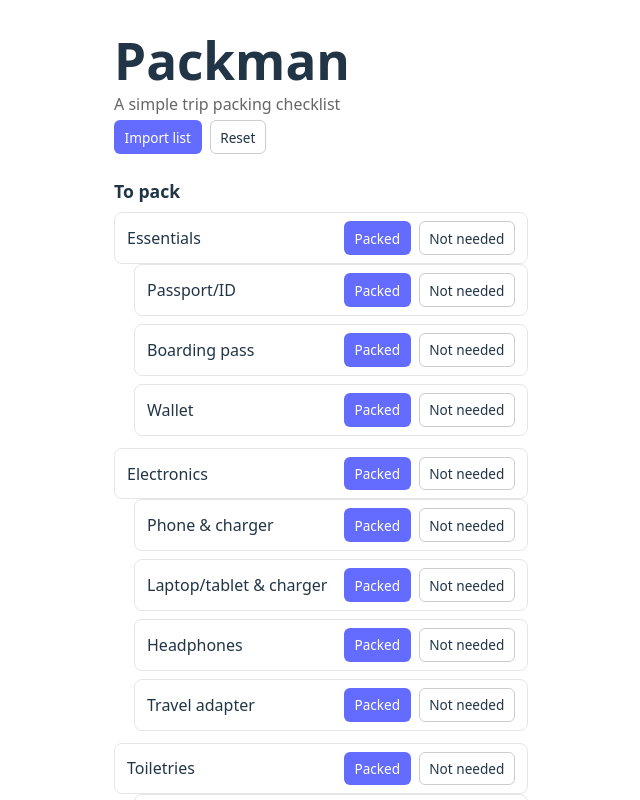
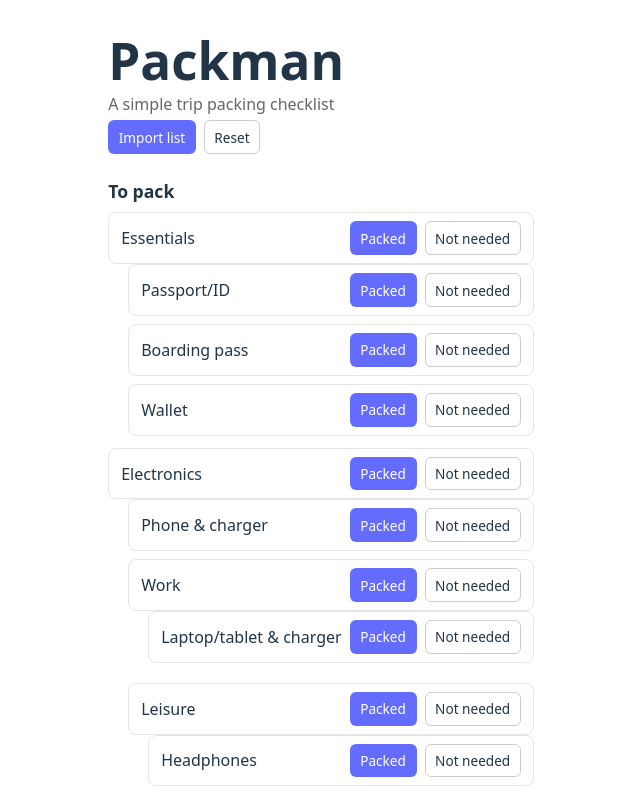
Before and after one commit to michal-mally/packman, a React (Vite) app: page / in a window 1280 px wide. Shown: the top 800 px of the page, without its empty margins (319-959 px from the left). Built offline with nearby package versions, Linux system fonts and the light colour scheme.

Commit message:
Support for deeply nested lists.

```diff
--- a/src/App.css
+++ b/src/App.css
@@ -78,6 +78,15 @@
 }
 .item.indent-1 {
   margin-left: 1.25rem;
+}
+.item.indent-2 {
+  margin-left: 2.5rem;
+}
+.item.indent-3 {
+  margin-left: 3.75rem;
+}
+.item.indent-4 {
+  margin-left: 5rem;
 }
 
 .btn {
--- a/src/App.tsx
+++ b/src/App.tsx
@@ -16,51 +16,33 @@ const STORAGE_KEY = 'packman.nodes.v2'
 
 
 
-function parseUserList(text: string): { items: { name: string; status: ItemStatus; category?: string }[] } {
+// Parse text with arbitrary nesting (2 spaces per level). Each non-empty line becomes a node.
+function nodesFromText(text: string): Node[] {
   const lines = text.replace(/\r/g, '').split('\n')
-  const result: { name: string; status: ItemStatus; category?: string }[] = []
-  let currentGroup: string | null = null
+  const nodes: Node[] = []
+  // stack of node ids by depth
+  const stack: string[] = []
+  let seq = 0
   for (const raw of lines) {
     const line = raw.replace(/\s+$/g, '')
     if (line.trim().length === 0) continue
-    const match = line.match(/^(\s*)/)
-    const indent = match ? match[1].length : 0
-    if (indent === 0) {
-      // Group header
-      currentGroup = line.trim()
+    const m = line.match(/^(\s*)/)
+    const indent = m ? m[1].length : 0
+    if (indent % 2 !== 0) {
+      // ignore invalid indentation
       continue
     }
-    if (indent === 2) {
-      const name = line.slice(2).trim()
-      if (name.length === 0) continue
-      result.push({ name, status: 'default', category: currentGroup ?? 'Other' })
-      continue
-    }
-    // For any other indentation, ignore the line as invalid per spec
+    const depth = indent / 2
+    const name = line.trim()
+    // shrink stack to current depth
+    while (stack.length > depth) stack.pop()
+    const parentId = depth === 0 ? null : stack[stack.length - 1] ?? null
+    const id = `n:${++seq}`
+    nodes.push({ id, name, status: 'default', parentId })
+    // push this node as current parent for deeper levels
+    stack.push(id)
   }
-  return { items: result }
-}
-
-// Build Node[] from parsed items (used by import, default initialization, and reset)
-function buildNodesFromParsed(items: { name: string; status: ItemStatus; category?: string }[]): Node[] {
-  const cats = Array.from(new Set(items.map((it) => it.category ?? 'Other')))
-  const groupIdByCat = new Map<string, string>()
-  const nodes: Node[] = []
-  for (const c of cats) {
-    const gid = `g:${c}`
-    groupIdByCat.set(c, gid)
-    nodes.push({ id: gid, name: c, status: 'default', parentId: null })
-  }
-  items.forEach((it, i) => {
-    const cat = it.category ?? 'Other'
-    nodes.push({ id: `i:${i + 1}`, name: it.name, status: 'default', parentId: groupIdByCat.get(cat)! })
-  })
   return nodes
-}
-
-function nodesFromText(text: string): Node[] {
-  const { items } = parseUserList(text)
-  return buildNodesFromParsed(items)
 }
 
 // Compose default list text in the same format as import feature (Group + 2-space indented items)
@@ -150,17 +132,15 @@ function App() {
     if (!file) return
     try {
       const text = await file.text()
-      const { items: parsed } = parseUserList(text)
-      if (parsed.length === 0) {
-        window.alert('No items found in the uploaded file. Use format:\nGroup\n  Item\n  Item')
+      const parsedNodes = nodesFromText(text)
+      if (parsedNodes.length === 0) {
+        window.alert('No items found in the uploaded file. Use 2-space indentation to nest groups/items.')
         return
       }
       if (!window.confirm('Importing will replace your current list (and keep Reset to defaults). Continue?')) {
         return
       }
-      // Build unified nodes via import pipeline
-      const next = buildNodesFromParsed(parsed)
-      setNodes(next)
+      setNodes(parsedNodes)
     } catch (err) {
       console.error(err)
       window.alert('Failed to read the file. Please ensure it is a plain text (.txt) file.')
@@ -181,13 +161,16 @@ function App() {
     return m
   }, [nodes])
 
+  const idsWithChildren = useMemo(() => new Set(Array.from(childrenByGroup.keys())), [childrenByGroup])
+
   const leavesByStatus = useMemo(() => {
+    const isLeaf = (n: Node) => !idsWithChildren.has(n.id)
     return {
-      default: nodes.filter((n) => n.parentId && n.status === 'default'),
-      packed: nodes.filter((n) => n.parentId && n.status === 'packed'),
-      notNeeded: nodes.filter((n) => n.parentId && n.status === 'not-needed'),
+      default: nodes.filter((n) => isLeaf(n) && n.status === 'default'),
+      packed: nodes.filter((n) => isLeaf(n) && n.status === 'packed'),
+      notNeeded: nodes.filter((n) => isLeaf(n) && n.status === 'not-needed'),
     }
-  }, [nodes])
+  }, [nodes, idsWithChildren])
 
   // Use groups in their natural order as defined by the source list (default or imported)
   const orderedGroups = groups
@@ -204,7 +187,25 @@ function App() {
   }
 
   const setGroupStatus = (groupId: string, status: ItemStatus) => {
-    setNodes((prev) => prev.map((n) => (n.id === groupId || n.parentId === groupId ? { ...n, status } : n)))
+    setNodes((prev) => {
+      // build children map
+      const map = new Map<string, string[]>()
+      for (const n of prev) {
+        if (n.parentId) {
+          const arr = map.get(n.parentId) ?? []
+          arr.push(n.id)
+          map.set(n.parentId, arr)
+        }
+      }
+      const collect = (id: string, acc: Set<string>) => {
+        acc.add(id)
+        const kids = map.get(id) ?? []
+        for (const k of kids) collect(k, acc)
+      }
+      const all = new Set<string>()
+      collect(groupId, all)
+      return prev.map((n) => (all.has(n.id) ? { ...n, status } : n))
+    })
   }
 
   const restoreGroup = (groupId: string) => {
@@ -213,18 +214,20 @@ function App() {
 
   const restore = (id: string) => {
     setNodes((prev) => {
-      const target = prev.find((n) => n.id === id)
+      const byId = new Map(prev.map((n) => [n.id, n] as const))
+      const target = byId.get(id)
       if (!target) return prev
-      if (target.parentId === null) {
-        // Group restore only resets the group itself
-        return prev.map((n) => (n.id === id ? { ...n, status: 'default' } : n))
-      }
-      const parentId = target.parentId
-      const next = prev.map((n) => (n.id === id ? { ...n, status: 'default' as ItemStatus } : n))
-      const parent = prev.find((n) => n.id === parentId)
-      if (parent && parent.status !== 'default') {
-        // Ensure parent appears in To pack when restoring a child
-        return next.map((n) => (n.id === parentId ? { ...n, status: 'default' } : n))
+      // set the node to default
+      let next = prev.map((n) => (n.id === id ? { ...n, status: 'default' as ItemStatus } : n))
+      // ensure all ancestors are default so it appears in To pack with its parents
+      let p = target.parentId
+      while (p) {
+        const parent = byId.get(p)
+        if (!parent) break
+        if (parent.status !== 'default') {
+          next = next.map((n) => (n.id === p ? { ...n, status: 'default' } : n))
+        }
+        p = parent.parentId
       }
       return next
     })
@@ -253,7 +256,124 @@ function App() {
     }
   }
 
-   return (
+  // Helpers for recursive views
+  const indentClass = (depth: number) => `indent-${Math.min(depth, 4)}`
+  const getChildren = (id: string) => childrenByGroup.get(id) ?? []
+  const hasDescendantWithStatus = (id: string, status: ItemStatus): boolean => {
+    const stack = [id]
+    while (stack.length) {
+      const cur = stack.pop()!
+      const kids = childrenByGroup.get(cur) ?? []
+      for (const k of kids) {
+        if (k.status === status) return true
+        stack.push(k.id)
+      }
+    }
+    return false
+  }
+  const hasDefaultDescendants = (id: string): boolean => {
+    const stack = [id]
+    while (stack.length) {
+      const cur = stack.pop()!
+      const kids = childrenByGroup.get(cur) ?? []
+      for (const k of kids) {
+        if (k.status === 'default') return true
+        stack.push(k.id)
+      }
+    }
+    return false
+  }
+
+  const renderToPackSubtree = (parentId: string, depth: number) => {
+    const children = childrenByGroup.get(parentId) ?? []
+    return children
+      .filter((n) => n.status === 'default')
+      .map((n) => {
+        const childHasChildren = idsWithChildren.has(n.id)
+        if (childHasChildren) {
+          return (
+            <div key={n.id} className="group">
+              <div className={`item ${indentClass(depth)}`}>
+                <span className="title">{n.name}</span>
+                <div className="actions">
+                  <button className="btn small" onClick={() => setGroupStatus(n.id, 'packed')} disabled={!!animating}>
+                    Packed
+                  </button>
+                  <button className="btn small ghost" onClick={() => setGroupStatus(n.id, 'not-needed')} disabled={!!animating}>
+                    Not needed
+                  </button>
+                </div>
+              </div>
+              <ul className="items">{renderToPackSubtree(n.id, depth + 1)}</ul>
+            </div>
+          )
+        }
+        const isAnimating = animating?.id === n.id
+        const animClass = isAnimating ? (animating!.type === 'packed' ? 'anim-packed' : 'anim-notneeded') : ''
+        return (
+          <li key={n.id} className={`item ${animClass} ${indentClass(depth)}`}>
+            <span className="title">{n.name}</span>
+            <div className="actions">
+              <button className="btn small" onClick={() => markWithAnimation(n.id, 'packed')} disabled={isAnimating}>
+                Packed
+              </button>
+              <button className="btn small ghost" onClick={() => markWithAnimation(n.id, 'not-needed')} disabled={isAnimating}>
+                Not needed
+              </button>
+            </div>
+          </li>
+        )
+      })
+  }
+
+  const renderStatusSubtree = (parentId: string, depth: number, status: ItemStatus) => {
+    const children = childrenByGroup.get(parentId) ?? []
+    const parts: JSX.Element[] = []
+    for (const n of children) {
+      const isGroup = idsWithChildren.has(n.id)
+      if (isGroup) {
+        const any = hasDescendantWithStatus(n.id, status)
+        const showGroup = n.status === status || any
+        if (showGroup) {
+          const hasDefaults = hasDefaultDescendants(n.id)
+          parts.push(
+            <li key={n.id} className={`item crossed ${status === 'not-needed' ? 'dim' : ''} ${indentClass(depth)}`}>
+              <span className="title">{n.name}</span>
+              <div className="actions">
+                {n.status === status && !hasDefaults && (
+                  <button className="btn small ghost" onClick={() => restoreGroup(n.id)}>
+                    Restore
+                  </button>
+                )}
+              </div>
+            </li>
+          )
+          // recurse beneath this group
+          parts.push(
+            <ul key={n.id + ':children'} className="items">
+              {renderStatusSubtree(n.id, depth + 1, status)}
+            </ul>
+          )
+        }
+      } else {
+        if (n.status === status) {
+          parts.push(
+            <li key={n.id} className={`item crossed ${status === 'not-needed' ? 'dim' : ''} ${indentClass(depth)}`}>
+              <span className="title">{n.name}</span>
+              <div className="actions">
+                <button className="btn small ghost" onClick={() => restore(n.id)}>
+                  Restore
+                </button>
+              </div>
+            </li>
+          )
+        }
+      }
+    }
+    return parts
+  }
+
+  return (
      <div className="app">
        <header className="header">
          <h1>Packman</h1>
@@ -285,63 +405,18 @@ function App() {
             .filter((g) => g.status === 'default')
             .map((g) => (
               <div key={g.id} className="group">
-                {/* Group row visually similar to an item, only indentation differs */}
-                <div className="item indent-0">
+                <div className={`item ${indentClass(0)}`}>
                   <span className="title">{g.name}</span>
                   <div className="actions">
-                    <button
-                      className="btn small"
-                      onClick={() => setGroupStatus(g.id, 'packed')}
-                      aria-label={`Mark all items in ${g.name} as packed`}
-                      disabled={!!animating}
-                    >
+                    <button className="btn small" onClick={() => setGroupStatus(g.id, 'packed')} disabled={!!animating}>
                       Packed
                     </button>
-                    <button
-                      className="btn small ghost"
-                      onClick={() => setGroupStatus(g.id, 'not-needed')}
-                      aria-label={`Mark all items in ${g.name} as not needed`}
-                      disabled={!!animating}
-                    >
+                    <button className="btn small ghost" onClick={() => setGroupStatus(g.id, 'not-needed')} disabled={!!animating}>
                       Not needed
                     </button>
                   </div>
                 </div>
-                <ul className="items">
-                  {(childrenByGroup.get(g.id) ?? [])
-                    .filter((item) => item.status === 'default')
-                    .map((item) => {
-                      const isAnimating = animating?.id === item.id
-                      const animClass = isAnimating
-                        ? animating!.type === 'packed'
-                          ? 'anim-packed'
-                          : 'anim-notneeded'
-                        : ''
-                      return (
-                        <li key={item.id} className={`item ${animClass} indent-1`}>
-                          <span className="title">{item.name}</span>
-                          <div className="actions">
-                            <button
-                              className="btn small"
-                              onClick={() => markWithAnimation(item.id, 'packed')}
-                              aria-label={`Mark ${item.name} as packed`}
-                              disabled={isAnimating}
-                            >
-                              Packed
-                            </button>
-                            <button
-                              className="btn small ghost"
-                              onClick={() => markWithAnimation(item.id, 'not-needed')}
-                              aria-label={`Mark ${item.name} as not needed`}
-                              disabled={isAnimating}
-                            >
-                              Not needed
-                            </button>
-                          </div>
-                        </li>
-                      )
-                    })}
-                </ul>
+                <ul className="items">{renderToPackSubtree(g.id, 1)}</ul>
               </div>
             ))}
         </section>
@@ -350,47 +425,25 @@ function App() {
           <h2>Packed</h2>
           {leavesByStatus.packed.length === 0 && <p className="empty">No items packed yet.</p>}
           {orderedGroups.map((g) => {
-            const children = childrenByGroup.get(g.id) ?? []
-            const anyPacked = children.some((c) => c.status === 'packed')
+            const anyPacked = hasDescendantWithStatus(g.id, 'packed')
             const showGroup = g.status === 'packed' || anyPacked
             if (!showGroup) return null
-            const hasDefaultChildren = children.some((c) => c.status === 'default')
+            const hasDefaults = hasDefaultDescendants(g.id)
             return (
               <div key={g.id} className="group">
                 <ul className="items">
-                  <li className="item crossed indent-0">
+                  <li className={`item crossed ${indentClass(0)}`}>
                     <span className="title">{g.name}</span>
                     <div className="actions">
-                      {g.status === 'packed' && !hasDefaultChildren && (
-                        <button
-                          className="btn small ghost"
-                          onClick={() => restoreGroup(g.id)}
-                          aria-label={`Move ${g.name} back to default`}
-                        >
+                      {g.status === 'packed' && !hasDefaults && (
+                        <button className="btn small ghost" onClick={() => restoreGroup(g.id)}>
                           Restore
                         </button>
                       )}
                     </div>
                   </li>
                 </ul>
-                <ul className="items">
-                  {children
-                    .filter((item) => item.status === 'packed')
-                    .map((item) => (
-                      <li key={item.id} className="item crossed indent-1">
-                        <span className="title">{item.name}</span>
-                        <div className="actions">
-                          <button
-                            className="btn small ghost"
-                            onClick={() => restore(item.id)}
-                            aria-label={`Move ${item.name} back to default`}
-                          >
-                            Restore
-                          </button>
-                        </div>
-                      </li>
-                    ))}
-                </ul>
+                <ul className="items">{renderStatusSubtree(g.id, 1, 'packed')}</ul>
               </div>
             )
           })}
@@ -402,47 +455,25 @@ function App() {
             <p className="empty">Everything might be useful!</p>
           )}
           {orderedGroups.map((g) => {
-            const children = childrenByGroup.get(g.id) ?? []
-            const anyNN = children.some((c) => c.status === 'not-needed')
-            const showGroup = g.status === 'not-needed' || anyNN
+            const any = hasDescendantWithStatus(g.id, 'not-needed')
+            const showGroup = g.status === 'not-needed' || any
             if (!showGroup) return null
-            const hasDefaultChildren = children.some((c) => c.status === 'default')
+            const hasDefaults = hasDefaultDescendants(g.id)
             return (
               <div key={g.id} className="group">
                 <ul className="items">
-                  <li className="item crossed dim indent-0">
+                  <li className={`item crossed dim ${indentClass(0)}`}>
                     <span className="title">{g.name}</span>
                     <div className="actions">
-                      {g.status === 'not-needed' && !hasDefaultChildren && (
-                        <button
-                          className="btn small ghost"
-                          onClick={() => restoreGroup(g.id)}
-                          aria-label={`Move ${g.name} back to default`}
-                        >
+                      {g.status === 'not-needed' && !hasDefaults && (
+                        <button className="btn small ghost" onClick={() => restoreGroup(g.id)}>
                           Restore
                         </button>
                       )}
                     </div>
                   </li>
                 </ul>
-                <ul className="items">
-                  {children
-                    .filter((item) => item.status === 'not-needed')
-                    .map((item) => (
-                      <li key={item.id} className="item crossed dim indent-1">
-                        <span className="title">{item.name}</span>
-                        <div className="actions">
-                          <button
-                            className="btn small ghost"
-                            onClick={() => restore(item.id)}
-                            aria-label={`Move ${item.name} back to default`}
-                          >
-                            Restore
-                          </button>
-                        </div>
-                      </li>
-                    ))}
-                </ul>
+                <ul className="items">{renderStatusSubtree(g.id, 1, 'not-needed')}</ul>
               </div>
             )
           })}
```
Also changed, not shown: src/default-list.txt.
